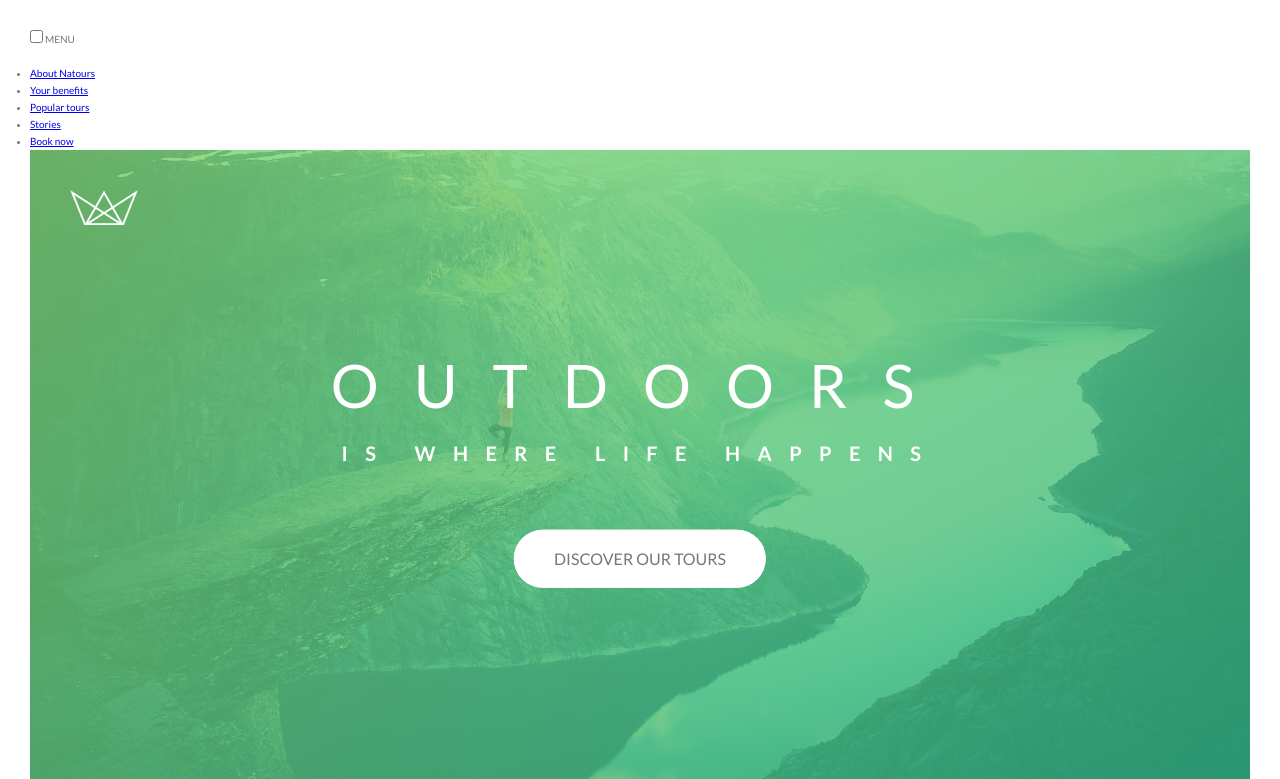
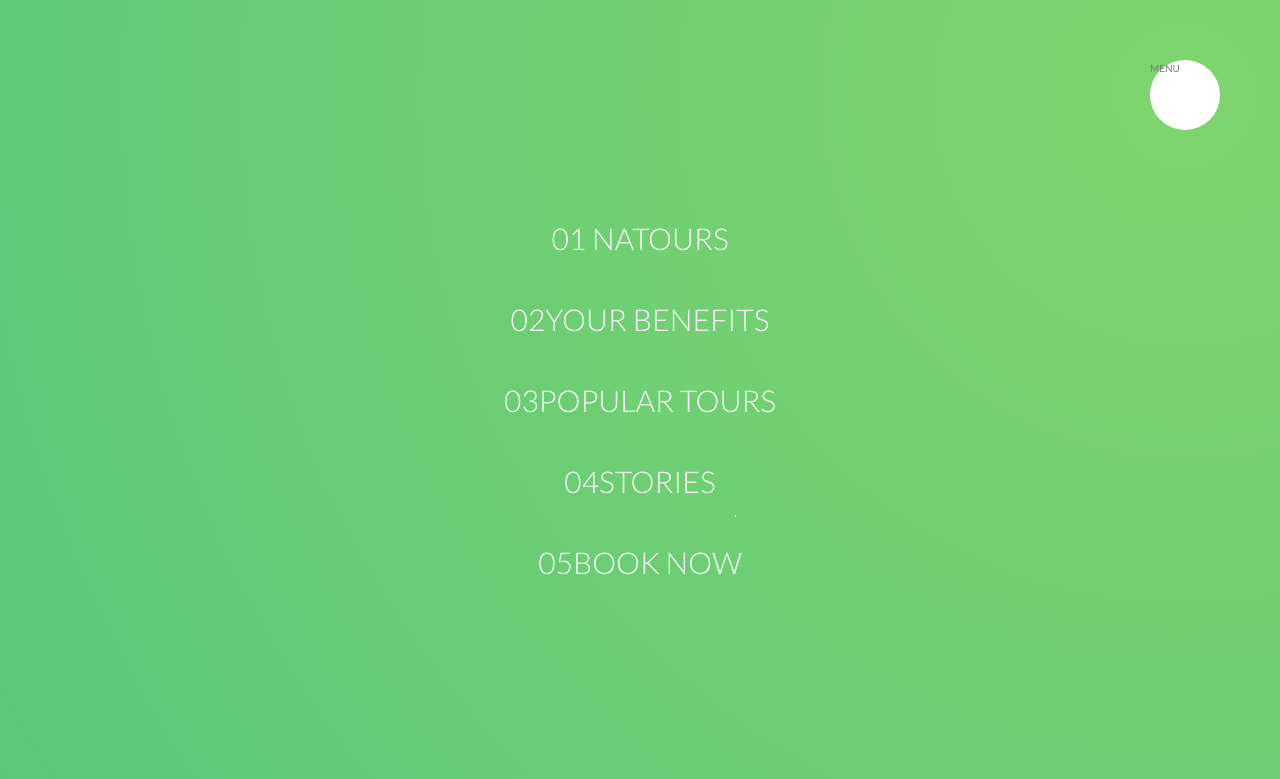
Before and after one commit to MatthewaHamlet/Natours, a website: page index.html in a window 1280 px wide. Shown: the top 779 px of the page. Drawn offline with Linux system fonts and the light colour scheme.

Commit message:
span element

```diff
--- a/index.html
+++ b/index.html
@@ -13,13 +13,15 @@
     <meta name="description" content="">
     <meta name="viewport" content="width=device-width, initial-scale=1">
 
+
+    <link rel="stylesheet" type="text/css" href="css/styles.css">
     <link rel="stylesheet" href="css/icon-font.css">
     <link rel="stylesheet" type="text/css" href="vendors/css/normalize.css">
     <link rel="stylesheet" type="text/css" href="vendors/css/grid.css">
     <link rel="stylesheet" type="text/css" href="vendors/css/ionicons.min.css">
     <link rel="stylesheet" type="text/css" href="vendors/css/animate.css">
 
-    <link rel="stylesheet" type="text/css" href="css/styles.css">
+
 
     <link href="https://fonts.googleapis.com/css?family=Lato:100,300,400,700,900" rel="stylesheet">
 </head>
@@ -37,11 +39,11 @@
 
     <nav class="navigation__nav">
         <ul class="navigation__list">
-            <li class="navigation__item"><a href="#" class="navigation_link">About Natours</a></li>
-            <li class="navigation__item"><a href="#" class="navigation_link">Your benefits</a></li>
-            <li class="navigation__item"><a href="#" class="navigation_link">Popular tours</a></li>
-            <li class="navigation__item"><a href="#" class="navigation_link">Stories</a></li>
-            <li class="navigation__item"><a href="#" class="navigation_link">Book now</a></li>
+            <li class="navigation__item"><a href="#" class="navigation__link"><span>01</span> Natours</a></li>
+            <li class="navigation__item"><a href="#" class="navigation__link"><span>02</span>Your benefits</a></li>
+            <li class="navigation__item"><a href="#" class="navigation__link"><span>03</span>Popular tours</a></li>
+            <li class="navigation__item"><a href="#" class="navigation__link"><span>04</span>Stories</a></li>
+            <li class="navigation__item"><a href="#" class="navigation__link"><span>05</span>Book now</a></li>
         </ul>
     </nav>
 </div>
--- a/sass/layout/_navigation.scss
+++ b/sass/layout/_navigation.scss
@@ -0,0 +1,67 @@
+.navigation {
+    &__checkbox {
+        display: none;
+    }
+    &__button {
+        background-color: $color-white;
+        height: 7rem;
+        width: 7rem;
+        position: fixed;
+        top: 6rem;
+        right: 6rem;
+        border-radius: 50%;
+        z-index: 2000;
+    }
+    &__background {
+        height: 6rem;
+        width: 6rem;
+        border-radius: 50%;
+        position: fixed;
+        top: 6.5rem;
+        right: 6.5rem;
+        background-image: radial-gradient($color-primary-light, $color-primary-dark);
+        z-index: 1000;
+        transform: scale(80);
+    }
+    &__nav {
+        height: 100vh;
+        width: 100%;
+        position: fixed;
+        top: 0;
+        right: 0;
+        z-index: 1500;
+    }
+    &__list {
+        position: absolute;
+        top: 50%;
+        left: 50%;
+        transform: translate(-50%, -50%);
+        list-style: none;
+        text-align: center;
+    }
+    &__item {
+        margin: 1rem;
+    }
+    &__link {
+        &:link,
+        &:visited {
+            display: inline-block;
+            padding: 1rem 2rem;
+            background-size: 220%;
+            font-size: 3rem;
+            font-weight: 300;
+            color: $color-white;
+            text-decoration: none;
+            text-transform: uppercase;
+            background-image: linear-gradient(120deg, transparent 0%, transparent 50%, $color-white 50%);
+            transition: all .4s;
+
+        }
+        &:hover,
+        &:active {
+            background-position: 100%;
+            color: $color-primary;
+            transform: translateX(1rem);
+        }
+    }
+}
--- a/sass/main.scss
+++ b/sass/main.scss
@@ -18,5 +18,6 @@
 @import "layout/grid";
 @import "layout/header";
 @import "layout/footer";
+@import "layout/navigation";
 
 @import "pages/home";
```
Also changed, not shown: css/styles.css.
